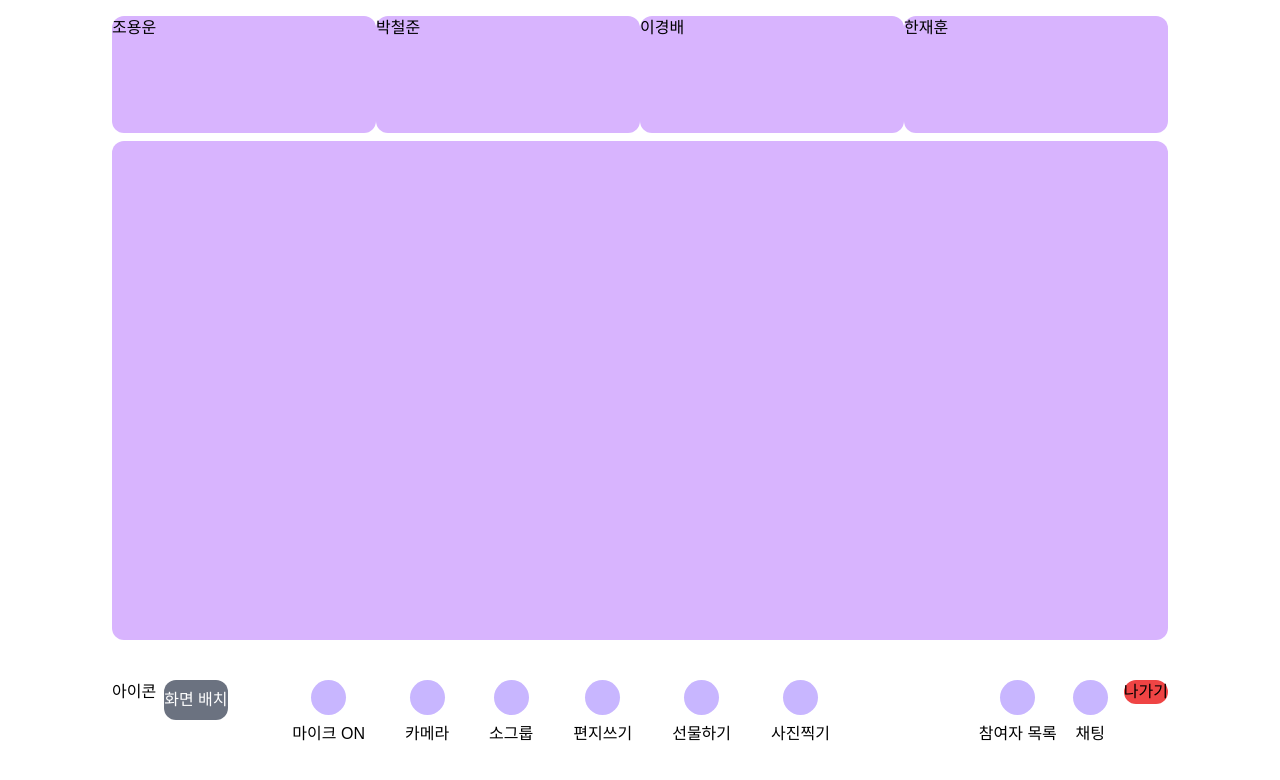
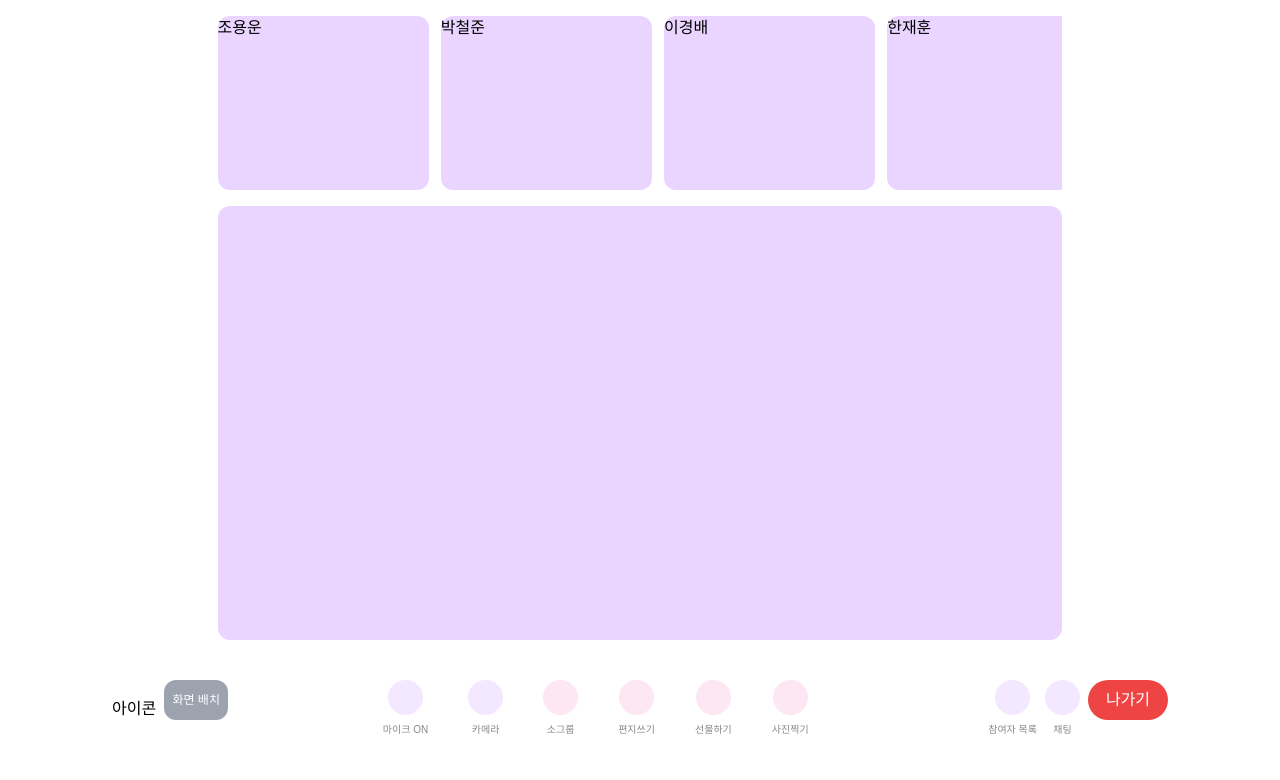
Before and after one commit to rglley/Mokkoji, a Vue app in the folder front-skeleton/: page /meeting in a window 1280 px wide. Shown: the top 780 px of the page. Built offline with nearby package versions, Linux system fonts and the light colour scheme; a web font is replaced by a local one.

Commit message:
[S10P12A401-158] feat : 화상 메인 화면 구성 1. 스크롤바 디자인 및 아이템 정렬

```diff
--- a/front-skeleton/src/assets/scss/main.css
+++ /dev/null
@@ -1,23 +0,0 @@
-/* 초기 세팅 */
-* {
-  margin: 0;
-  padding: 0;
-  box-sizing: border-box;
-}
-button {
-  background: none;
-  color: inherit;
-  border: none;
-  cursor: pointer;
-  outline: inherit;
-}
-li {
-  list-style: none;
-}
-a {
-  color: inherit;
-  text-decoration: none;
-}
-input:focus {
-  outline: none;
-}
--- a/front-skeleton/src/components/meeting/GroupMeeting.vue
+++ b/front-skeleton/src/components/meeting/GroupMeeting.vue
@@ -1,16 +1,23 @@
 <template>
-  <main>
-    <section>
-      <div class="w-20 h-5 bg-red-600">123</div>
-      <div class="w-20 h-5 bg-red-600">123</div>
-    </section>
-    <section></section>
-  </main>
-  <OvVideo />
+  <section class="w-full h-full flex flex-col">
+    <div class="pb-2 h-full flex flex whitespace-nowrap overflow-x-scroll overflow-hidden">
+      <div
+        v-for="participant in participants"
+        :key="participant"
+        class="flex-none bg-purple-300 rounded-xl space-x-3"
+      >
+        {{ participant }}
+      </div>
+    </div>
+  </section>
+  <!-- <OvVideo /> -->
 </template>
 
 <script setup>
 import OvVideo from './OvVideo.vue'
+
+let participants = ['조용운', '박철준', '이경배', '한재훈', '김지은', '한재훈', '한재훈']
+let host = '이정민'
 </script>
 
 <style></style>
--- a/front-skeleton/src/components/meeting/MainMeeting.vue
+++ b/front-skeleton/src/components/meeting/MainMeeting.vue
@@ -1,15 +1,15 @@
 <template>
-  <section class="h-full flex flex-col">
-    <div class="pb-2 basis-1/5 flex flex-row whitespace-nowrap overflow-x-scroll overflow-hidden">
+  <section class="w-full h-full flex flex-col">
+    <div class="mb-2 pb-2 basis-2/6 gap-3 flex whitespace-nowrap overflow-x-scroll overflow-hidden">
       <div
         v-for="participant in participants"
         :key="participant"
-        class="flex-none basis-1/4 bg-purple-300 rounded-xl space-x-3"
+        class="basis-1/4 bg-purple-200 rounded-xl flex-none"
       >
         {{ participant }}
       </div>
     </div>
-    <div id="host" class="basis-4/5 bg-purple-300 rounded-xl"></div>
+    <div id="host" class="basis-4/5 bg-purple-200 rounded-xl"></div>
   </section>
   <!-- <OvVideo /> -->
 </template>
--- a/front-skeleton/src/views/MeetingView.vue
+++ b/front-skeleton/src/views/MeetingView.vue
@@ -1,8 +1,8 @@
 <template>
   <main class="mx-28 h-full">
     <!-- 회의 화면 -->
-    <section class="pt-4 h-4/5 flex flex-row">
-      <div class="w-full">
+    <section class="pt-4 h-4/5 flex flex-row justify-center">
+      <div class="w-4/5">
         <!-- 메인 회의 -->
         <MainMeeting v-if="isMain" />
         <!-- 소그룹 회의 -->
@@ -11,56 +11,59 @@
 
       <!-- 참여자 목록, 채팅방-->
       <div v-if="isList || isChat" class="pl-2 w-1/4 flex flex-col">
-        <div v-if="isList" class="basis-full bg-purple-300 rounded-xl">참여자 목록</div>
+        <div v-if="isList" class="basis-full bg-purple-200 rounded-xl">참여자 목록</div>
         <div v-if="isList && isChat" class="mb-2"></div>
-        <div v-if="isChat" class="basis-full bg-purple-300 rounded-xl">채팅방</div>
+        <div v-if="isChat" class="basis-full bg-purple-200 rounded-xl">채팅방</div>
       </div>
     </section>
     <!-- 기능 버튼 -->
-    <section class="pt-10 h-1/5">
+    <section class="pt-10">
       <div class="flex">
-        <div class="basis-1/6 flex flex-wrap">
-          아이콘
-          <!-- <button><img src="@/assets/icons/meetingdetail.svg" alt="회의 상세 정보" /></button> -->
-          <button class="h-10 bg-gray-500 text-white rounded-xl ml-2">화면 배치</button>
+        <div class="basis-2/12 flex flex-wrap">
+          <button>아이콘</button>
+          <button class="h-10 w-16 ml-2 bg-gray-400 text-white text-xs rounded-xl">
+            화면 배치
+          </button>
         </div>
-        <div class="basis-4/6 flex flex-wrap justify-center space-x-10">
+        <div class="basis-8/12 flex flex-wrap justify-center space-x-10">
           <div id="button-container" class="flex flex-col items-center">
-            <button id="button"></button>
+            <button id="button" class="bg-purple-100"></button>
             <span>마이크 ON</span>
           </div>
           <div id="button-container">
-            <button id="button"></button>
+            <button id="button" class="bg-purple-100"></button>
             <span>카메라</span>
           </div>
           <div id="button-container" v-if="isMain">
-            <button id="button" @click="changeMeetingType"></button>
+            <button id="button" class="bg-pink-100" @click="changeMeetingType"></button>
             <span>소그룹</span>
           </div>
           <div id="button-container">
-            <button id="button"></button>
+            <button id="button" class="bg-pink-100"></button>
             <span>편지쓰기</span>
           </div>
           <div id="button-container">
-            <button id="button"></button>
+            <button id="button" class="bg-pink-100"></button>
             <span>선물하기</span>
           </div>
           <div id="button-container">
-            <button id="button"></button>
+            <button id="button" class="bg-pink-100"></button>
             <span>사진찍기</span>
           </div>
         </div>
-        <div class="ml-2 basis-2/6 flex flex-row flex-wrap space-x-4 justify-end">
+        <div class="ml-2 basis-3/12 flex flex-row flex-wrap space-x-2 justify-end">
           <div id="button-container">
-            <button id="button" @click="changeListStatus"></button>
+            <button id="button" class="bg-purple-100" @click="changeListStatus"></button>
             <span>참여자 목록</span>
           </div>
           <div id="button-container">
-            <button id="button" @click="changeChatStatus"></button>
+            <button id="button" class="bg-purple-100" @click="changeChatStatus"></button>
             <span>채팅</span>
           </div>
           <div>
-            <button class="bg-red-500 rounded-3xl" @click="exitMeeting">나가기</button>
+            <button class="w-20 h-10 bg-red-500 text-white rounded-3xl" @click="exitMeeting">
+              나가기
+            </button>
           </div>
         </div>
       </div>
@@ -112,9 +115,28 @@ let exitMeeting = () => {
 
 #button {
   margin-bottom: 7px;
-  background-color: #c8b6ff;
   width: 35px;
   height: 35px;
   border-radius: 100%;
 }
+
+::-webkit-scrollbar {
+  background: #f9f1ff;
+  width: 10px;
+  height: 10px;
+}
+
+span {
+  color: #888888;
+  font-size: 10px;
+}
+
+/* 스크롤바 막대 */
+::-webkit-scrollbar-thumb {
+  background: #e7c6ff; /* 스크롤바 막대 색상 */
+  border-radius: 12px 12px 12px 12px;
+}
+
+/* ::-webkit-scrollbar-button */
+/* ::-webkit-resizer */
 </style>
```
